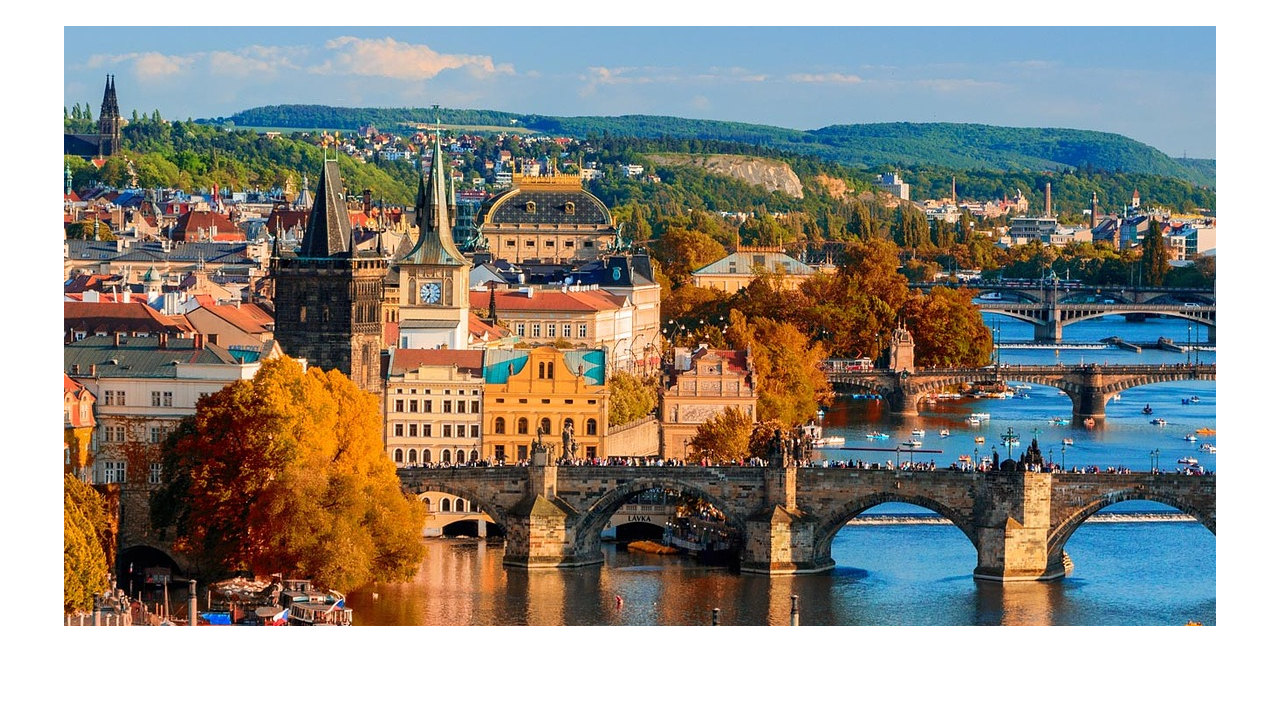
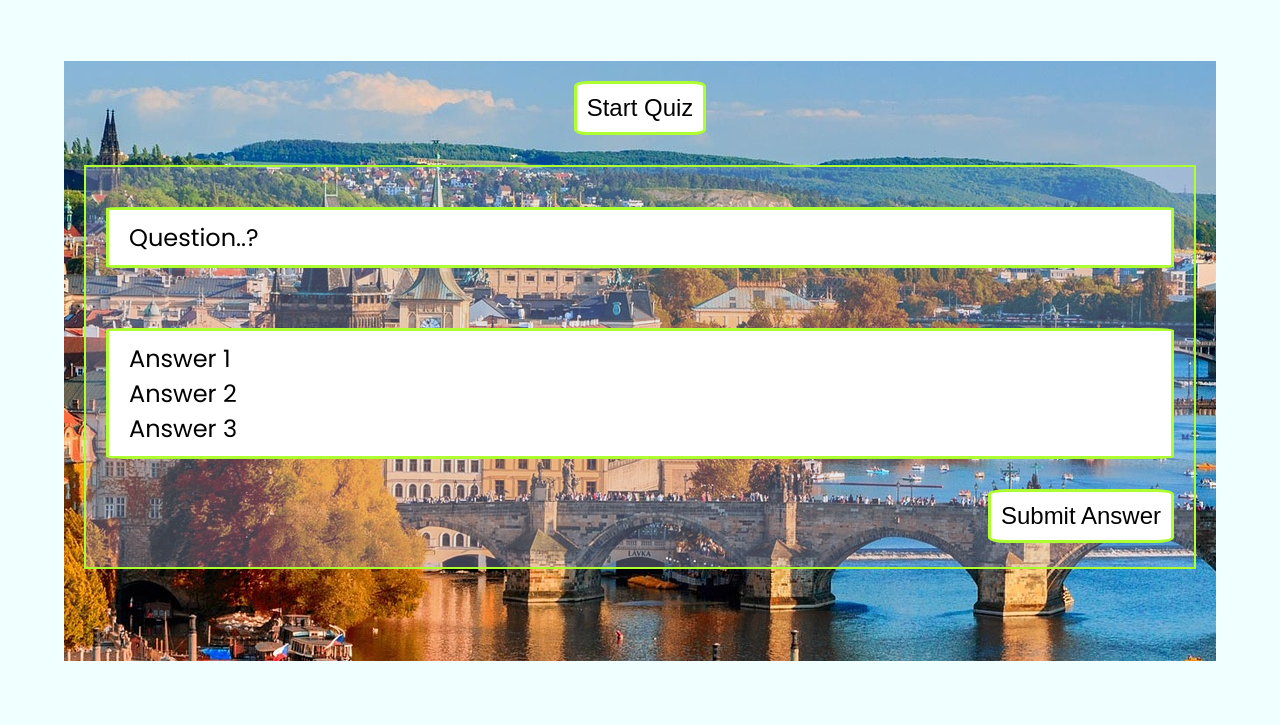
Before and after one commit to ScotRob77/where-in-the-world, a plain HTML site: page index.html in a window 1280 px wide. Shown: the part 160-885 px from the top of the page. Before the commit the page ends 850 px from the top, so only its background shows below. Drawn offline with Linux system fonts and the light colour scheme.

Commit message:
Add question and answer areas and styling, also add submit button with styling

```diff
--- a/assets/css/style.css
+++ b/assets/css/style.css
@@ -8,10 +8,12 @@
 
 body {
     font-family: 'Poppins', sans-serif;
+    background-color: azure;
 }
 
 .heading {
     text-align: center;
+    padding: 20px 0 10px;
 }
 
 .rules {
@@ -35,4 +37,55 @@ body {
     text-align: center;
     font-size: 1.5rem;
     margin-top: 20px;
+    border: 3px solid greenyellow;
 }
+
+.start {
+    text-align: center;
+}
+
+#start-quiz {
+    font-size: 1.5rem;
+    margin-top: 20px;
+    padding: 10px;
+    border-radius: 10%;
+    background-color: white;
+    border: 3px solid greenyellow;
+}
+
+.quiz-area {
+    align-items: center;
+    justify-content: center;
+    height: 400px;
+    margin: 30px 20px;
+    background-color: rgba(192, 203, 243, 0.3);
+    border: 2px solid greenyellow;
+}
+
+.question-area {
+    font-size: 1.5rem;
+    margin: 40px 20px;
+    padding: 10px 10px 10px 20px;
+    border-radius: 2%;
+    background-color: white;
+    border: 3px solid greenyellow;
+}
+
+.answer-area {
+    font-size: 1.5rem;
+    margin: 60px 20px 30px 20px;
+    padding: 10px 10px 10px 20px;
+    border-radius: 2%;
+    background-color: white;
+    border: 3px solid greenyellow;
+}
+
+.submit {
+    font-size: 1.5rem;
+    padding: 10px;
+    border-radius: 10%;
+    background-color: white;
+    border: 3px solid greenyellow;
+    float: right;
+    margin: 0 20px 20px auto;
+}
--- a/index.html
+++ b/index.html
@@ -16,21 +16,34 @@
     <div>
         <h1 class="heading">Where In The World</h1>
     </div>
+
     <div class="rules">
         <p>Instructions and introduction</p>
     </div>
+
     <div class="userinput">
         <input id="username" type="text" placeholder="Enter Username">
     </div>
 
     <div class="game-area">
 
-        <div>
-            <button id="start-quiz"></button>
+        <div class="start">
+            <button id="start-quiz">Start Quiz</button>
         </div>
-        <div>
-            <p id="question"></p>
+
+        <div class="quiz-area">
+            <div class="question-area">
+                <p id="question">Question..?</p>
+            </div>
+
+            <div class="answer-area">
+                <div>Answer 1</div>
+                <div>Answer 2</div>
+                <div>Answer 3</div>
+            </div>
+            <button data-type="submit" class="submit">Submit Answer</button>
         </div>
+
         <div>
 
         </div>
```
